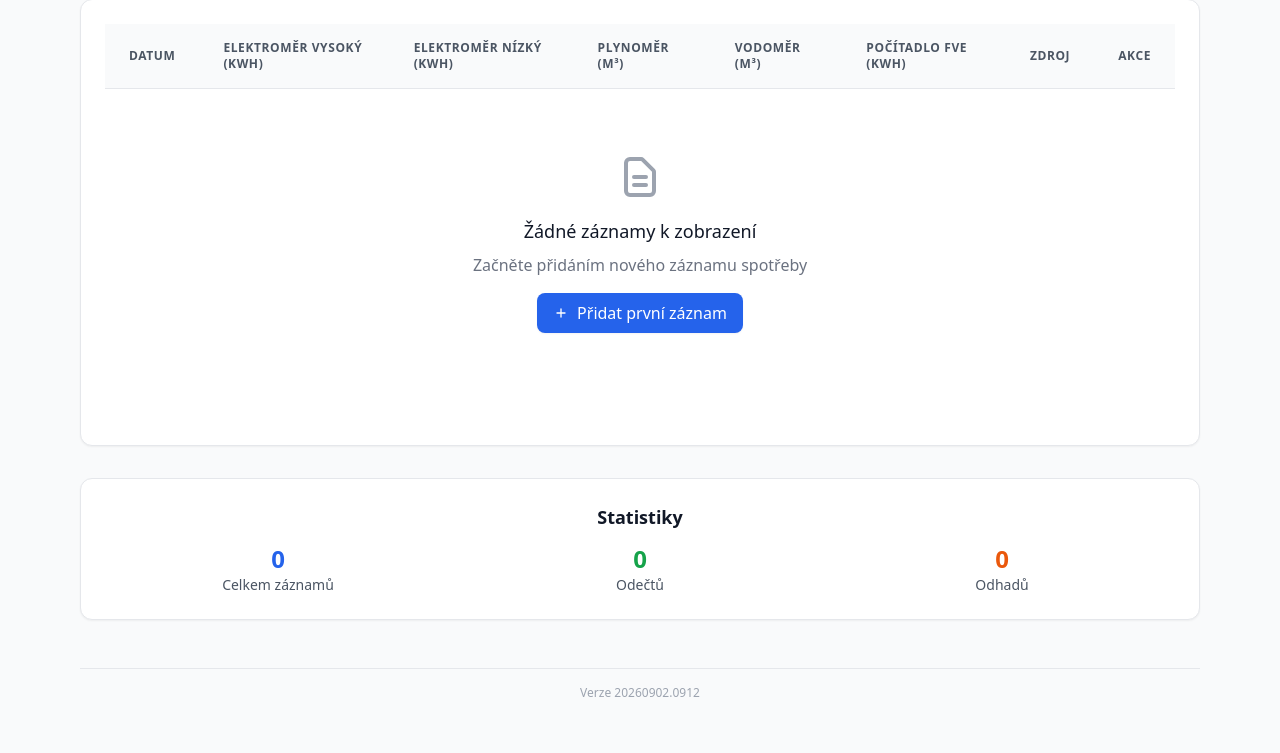
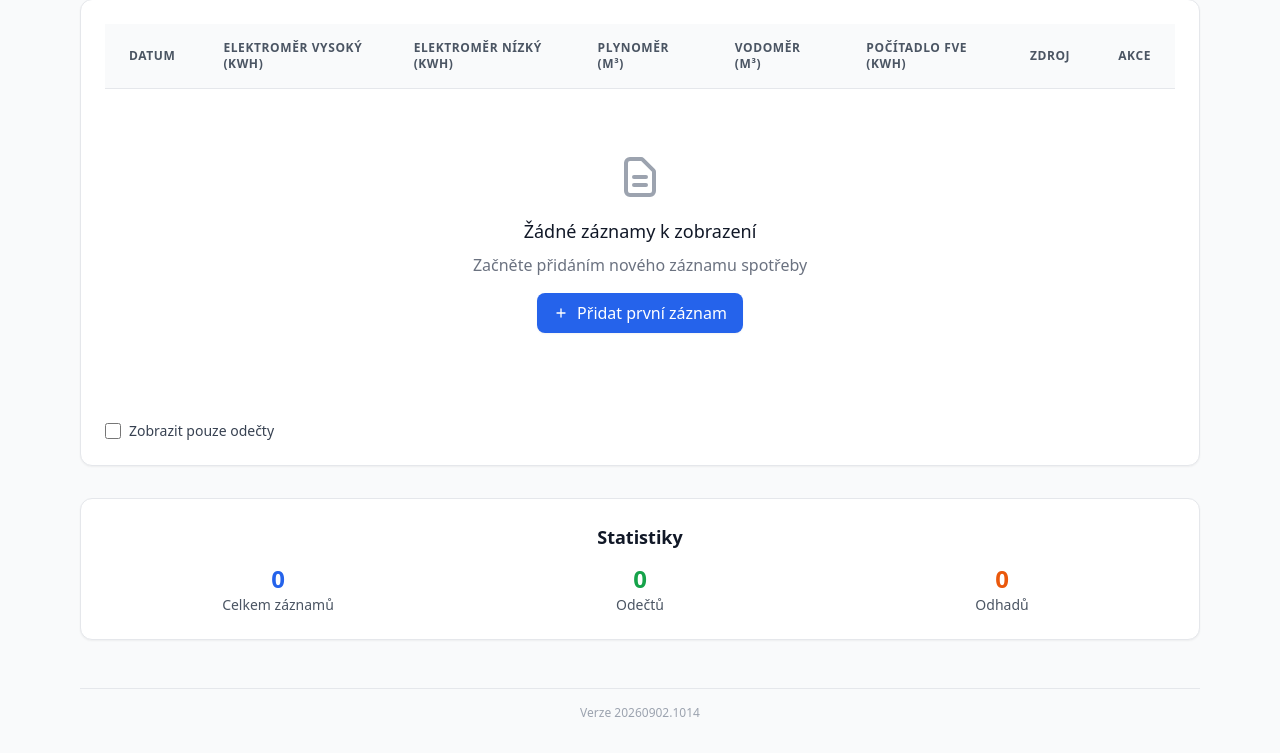
Before and after one commit to elvisek2020/web-evidence_spotreby_energii, a FastAPI app: page / in a window 1280 px wide. Shown: the part 133-886 px from the top of the page. Before the commit the page ends 830 px from the top, so only its background shows below. Run offline with FastAPI, Linux system fonts and the light colour scheme; data that the repository does not hold is empty; parts of the project's set-up code (start-up, migrations or seed data) failed here and were passed over; some libraries are stand-ins or nearby versions.

Commit message:
Filtr pouze odečtů v přehledu, čitelné stránkování v tmavém režimu
- checkbox "Zobrazit pouze odečty" v řádku se stránkováním skryje doplněné odhady
- stránkování a stavové hlášky přehledu mají dark varianty tříd
- nápovědy využívají celou šířku stránky a jsou zarovnané doleva

```diff
--- a/app/static/version.json
+++ b/app/static/version.json
@@ -1,3 +1,3 @@
 {
-  "version": "20260902.0912"
+  "version": "20260902.1014"
 }
--- a/app/templates/evidovat.html
+++ b/app/templates/evidovat.html
@@ -123,8 +123,8 @@
 
 <!-- Nápověda -->
 <section class="bg-white dark:bg-gray-800 rounded-xl shadow-sm border border-gray-200 dark:border-gray-700 p-6">
-    <h3 class="text-lg font-semibold text-gray-900 dark:text-white mb-3 text-center">Nápověda</h3>
-    <div class="space-y-2 text-sm text-gray-600 dark:text-gray-400 max-w-2xl mx-auto">
+    <h3 class="text-lg font-semibold text-gray-900 dark:text-white mb-3">Nápověda</h3>
+    <div class="space-y-2 text-sm text-gray-600 dark:text-gray-400">
         <p>• Všechna pole označená hvězdičkou (*) jsou povinná</p>
         <p>• Datum nesmí být v budoucnosti</p>
         <p>• Hodnoty měřičů musí být nezáporné čísla</p>
--- a/app/templates/grafy.html
+++ b/app/templates/grafy.html
@@ -101,8 +101,8 @@
 
 <!-- Nápověda -->
 <section class="bg-white dark:bg-gray-800 rounded-xl shadow-sm border border-gray-200 dark:border-gray-700 p-6">
-    <h3 class="text-lg font-semibold text-gray-900 dark:text-white mb-3 text-center">Nápověda</h3>
-    <div class="space-y-2 text-sm text-gray-600 dark:text-gray-400 max-w-2xl mx-auto">
+    <h3 class="text-lg font-semibold text-gray-900 dark:text-white mb-3">Nápověda</h3>
+    <div class="space-y-2 text-sm text-gray-600 dark:text-gray-400">
         <p>• Grafy výchozím nastavení zobrazují skutečnou měsíční spotřebu (přírůstky)</p>
         <p>• Můžete přepnout na zobrazení celkových stavů měřičů (kumulativní hodnoty)</p>
         <p>• Můžete zapínat/vypínat jednotlivé typy měřičů pomocí zaškrtávacích políček</p>
--- a/app/templates/index.html
+++ b/app/templates/index.html
@@ -90,11 +90,11 @@
                         </td>
                         <td class="px-6 py-4 whitespace-nowrap text-sm text-gray-700 dark:text-gray-300">
                             {% if record.source %}
-                                <span class="inline-flex items-center px-2.5 py-0.5 rounded-full text-xs font-medium bg-orange-100 text-orange-800">
+                                <span class="inline-flex items-center px-2.5 py-0.5 rounded-full text-xs font-medium bg-orange-100 text-orange-800 dark:bg-orange-900/50 dark:text-orange-300">
                                     Odhad
                                 </span>
                             {% else %}
-                                <span class="inline-flex items-center px-2.5 py-0.5 rounded-full text-xs font-medium bg-green-100 text-green-800">
+                                <span class="inline-flex items-center px-2.5 py-0.5 rounded-full text-xs font-medium bg-green-100 text-green-800 dark:bg-green-900/50 dark:text-green-300">
                                     Odečet
                                 </span>
                             {% endif %}
@@ -118,8 +118,8 @@
                                 <svg class="w-12 h-12 text-gray-400 mb-4" fill="none" stroke="currentColor" viewBox="0 0 24 24">
                                     <path stroke-linecap="round" stroke-linejoin="round" stroke-width="2" d="M9 12h6m-6 4h6m2 5H7a2 2 0 01-2-2V5a2 2 0 012-2h5.586a1 1 0 01.707.293l5.414 5.414a1 1 0 01.293.707V19a2 2 0 01-2 2z"/>
                                 </svg>
-                                <h3 class="text-lg font-medium text-gray-900 mb-2">Žádné záznamy k zobrazení</h3>
-                                <p class="text-gray-500 mb-4">Začněte přidáním nového záznamu spotřeby</p>
+                                <h3 class="text-lg font-medium text-gray-900 dark:text-white mb-2">Žádné záznamy k zobrazení</h3>
+                                <p class="text-gray-500 dark:text-gray-400 mb-4">Začněte přidáním nového záznamu spotřeby</p>
                                 <a href="/evidovat" class="btn-enhanced inline-flex items-center px-4 py-2 bg-blue-600 text-white font-medium rounded-lg hover:bg-blue-700 focus-visible:outline-none focus-visible:ring-2 focus-visible:ring-blue-300 transition-colors shadow-sm">
                                     <svg class="w-4 h-4 mr-2" fill="none" stroke="currentColor" viewBox="0 0 24 24">
                                         <path stroke-linecap="round" stroke-linejoin="round" stroke-width="2" d="M12 6v6m0 0v6m0-6h6m-6 0H6"/>
@@ -134,9 +134,16 @@
         </table>
     </div>
 
-    <!-- Stránkování -->
-    <div id="pagination-container" class="mt-6 flex justify-center">
-        <!-- Stránkování se načte dynamicky -->
+    <!-- Filtr a stránkování -->
+    <div class="mt-6 flex flex-wrap items-center justify-between gap-4">
+        <label class="inline-flex items-center gap-2 text-sm font-medium text-gray-700 dark:text-gray-300 cursor-pointer">
+            <input type="checkbox" id="only-manual" autocomplete="off" class="w-4 h-4 rounded border-gray-300 dark:border-gray-600 text-blue-600 focus-visible:outline-none focus-visible:ring-2 focus-visible:ring-blue-300">
+            Zobrazit pouze odečty
+        </label>
+
+        <div id="pagination-container">
+            <!-- Stránkování se načte dynamicky -->
+        </div>
     </div>
 </section>
 
@@ -167,6 +174,12 @@ let currentPage = 1;
 const recordsPerPage = 15;
 let totalRecords = 0;
 let totalPages = 0;
+let onlyManual = false;
+
+// Filtr se posílá jen při zapnutém omezení, jinak se zobrazují i doplněné odhady
+function sourceFilterParams() {
+    return onlyManual ? { source_filter: 'false' } : {};
+}
 
 async function loadData(page = 1) {
     const tbody = document.getElementById('data-table-body');
@@ -177,7 +190,7 @@ async function loadData(page = 1) {
             <td colspan="8" class="px-6 py-16 text-center">
                 <div class="flex flex-col items-center">
                     <div class="animate-spin rounded-full h-8 w-8 border-b-2 border-blue-600 mb-4"></div>
-                    <p class="text-gray-500">Načítání dat...</p>
+                    <p class="text-gray-500 dark:text-gray-400">Načítání dat...</p>
                 </div>
             </td>
         </tr>
@@ -186,7 +199,8 @@ async function loadData(page = 1) {
     try {
         // Načti záznamy s stránkováním
         const offset = (page - 1) * recordsPerPage;
-        const response = await fetch(`/api/spotreba?limit=${recordsPerPage}&offset=${offset}`);
+        const params = new URLSearchParams({ limit: recordsPerPage, offset, ...sourceFilterParams() });
+        const response = await fetch(`/api/spotreba?${params}`);
         const data = await response.json();
 
         // Aktualizace tabulky
@@ -207,8 +221,8 @@ async function loadData(page = 1) {
                         <svg class="w-12 h-12 text-red-400 mb-4" fill="none" stroke="currentColor" viewBox="0 0 24 24">
                             <path stroke-linecap="round" stroke-linejoin="round" stroke-width="2" d="M12 8v4m0 4h.01M21 12a9 9 0 11-18 0 9 9 0 0118 0z"/>
                         </svg>
-                        <h3 class="text-lg font-medium text-gray-900 mb-2">Chyba při načítání dat</h3>
-                        <p class="text-gray-500 mb-4">Zkuste obnovit stránku nebo kontaktujte podporu</p>
+                        <h3 class="text-lg font-medium text-gray-900 dark:text-white mb-2">Chyba při načítání dat</h3>
+                        <p class="text-gray-500 dark:text-gray-400 mb-4">Zkuste obnovit stránku nebo kontaktujte podporu</p>
                         <button onclick="loadData()" class="btn-enhanced inline-flex items-center px-4 py-2 bg-blue-600 text-white font-medium rounded-lg hover:bg-blue-700 focus-visible:outline-none focus-visible:ring-2 focus-visible:ring-blue-300 transition-colors shadow-sm">
                             <svg class="w-4 h-4 mr-2" fill="none" stroke="currentColor" viewBox="0 0 24 24">
                                 <path stroke-linecap="round" stroke-linejoin="round" stroke-width="2" d="M4 4v5h.582m15.356 2A8.001 8.001 0 004.582 9m0 0H9m11 11v-5h-.581m0 0a8.003 8.003 0 01-15.357-2m15.357 2H15"/>
@@ -233,8 +247,8 @@ function updateTable(data) {
                         <svg class="w-12 h-12 text-gray-400 mb-4" fill="none" stroke="currentColor" viewBox="0 0 24 24">
                             <path stroke-linecap="round" stroke-linejoin="round" stroke-width="2" d="M9 12h6m-6 4h6m2 5H7a2 2 0 01-2-2V5a2 2 0 012-2h5.586a1 1 0 01.707.293l5.414 5.414a1 1 0 01.293.707V19a2 2 0 01-2 2z"/>
                         </svg>
-                        <h3 class="text-lg font-medium text-gray-900 mb-2">Žádné záznamy k zobrazení</h3>
-                        <p class="text-gray-500 mb-4">Začněte přidáním nového záznamu spotřeby</p>
+                        <h3 class="text-lg font-medium text-gray-900 dark:text-white mb-2">Žádné záznamy k zobrazení</h3>
+                        <p class="text-gray-500 dark:text-gray-400 mb-4">Začněte přidáním nového záznamu spotřeby</p>
                         <a href="/evidovat" class="btn-enhanced inline-flex items-center px-4 py-2 bg-blue-600 text-white font-medium rounded-lg hover:bg-blue-700 focus-visible:outline-none focus-visible:ring-2 focus-visible:ring-blue-300 transition-colors shadow-sm">
                             <svg class="w-4 h-4 mr-2" fill="none" stroke="currentColor" viewBox="0 0 24 24">
                                 <path stroke-linecap="round" stroke-linejoin="round" stroke-width="2" d="M12 6v6m0 0v6m0-6h6m-6 0H6"/>
@@ -347,7 +361,8 @@ async function deleteRecord(id) {
 // Načti celkový počet záznamů
 async function loadTotalCount() {
     try {
-        const response = await fetch('/api/spotreba/count');
+        const params = new URLSearchParams(sourceFilterParams());
+        const response = await fetch(`/api/spotreba/count?${params}`);
         const data = await response.json();
         totalRecords = data.count;
         totalPages = Math.ceil(totalRecords / recordsPerPage);
@@ -355,6 +370,10 @@ async function loadTotalCount() {
         console.error('Chyba při načítání počtu záznamů:', error);
     }
 }
+
+const pageButtonClass = 'px-3 py-2 text-sm font-medium text-gray-600 dark:text-gray-300 bg-white dark:bg-gray-700 border border-gray-300 dark:border-gray-600 rounded-md hover:bg-gray-50 dark:hover:bg-gray-600 hover:text-gray-900 dark:hover:text-white transition-colors';
+const pageDisabledClass = 'px-3 py-2 text-sm font-medium text-gray-400 dark:text-gray-500 bg-gray-100 dark:bg-gray-800 border border-gray-300 dark:border-gray-600 rounded-md cursor-not-allowed';
+const pageEllipsisClass = 'px-3 py-2 text-sm font-medium text-gray-500 dark:text-gray-400';
 
 // Aktualizace stránkování
 function updatePagination() {
@@ -371,14 +390,13 @@ function updatePagination() {
     // Předchozí stránka
     if (currentPage > 1) {
         paginationHTML += `
-            <button onclick="loadData(${currentPage - 1})"
-                    class="px-3 py-2 text-sm font-medium text-gray-500 bg-white border border-gray-300 rounded-md hover:bg-gray-50 hover:text-gray-700">
+            <button onclick="loadData(${currentPage - 1})" class="${pageButtonClass}">
                 Předchozí
             </button>
         `;
     } else {
         paginationHTML += `
-            <span class="px-3 py-2 text-sm font-medium text-gray-300 bg-gray-100 border border-gray-300 rounded-md cursor-not-allowed">
+            <span class="${pageDisabledClass}">
                 Předchozí
             </span>
         `;
@@ -390,13 +408,12 @@ function updatePagination() {
 
     if (startPage > 1) {
         paginationHTML += `
-            <button onclick="loadData(1)"
-                    class="px-3 py-2 text-sm font-medium text-gray-500 bg-white border border-gray-300 rounded-md hover:bg-gray-50 hover:text-gray-700">
+            <button onclick="loadData(1)" class="${pageButtonClass}">
                 1
             </button>
         `;
         if (startPage > 2) {
-            paginationHTML += '<span class="px-3 py-2 text-sm font-medium text-gray-500">...</span>';
+            paginationHTML += `<span class="${pageEllipsisClass}">...</span>`;
         }
     }
 
@@ -409,8 +426,7 @@ function updatePagination() {
             `;
         } else {
             paginationHTML += `
-                <button onclick="loadData(${i})"
-                        class="px-3 py-2 text-sm font-medium text-gray-500 bg-white border border-gray-300 rounded-md hover:bg-gray-50 hover:text-gray-700">
+                <button onclick="loadData(${i})" class="${pageButtonClass}">
                     ${i}
                 </button>
             `;
@@ -419,11 +435,10 @@ function updatePagination() {
 
     if (endPage < totalPages) {
         if (endPage < totalPages - 1) {
-            paginationHTML += '<span class="px-3 py-2 text-sm font-medium text-gray-500">...</span>';
+            paginationHTML += `<span class="${pageEllipsisClass}">...</span>`;
         }
         paginationHTML += `
-            <button onclick="loadData(${totalPages})"
-                    class="px-3 py-2 text-sm font-medium text-gray-500 bg-white border border-gray-300 rounded-md hover:bg-gray-50 hover:text-gray-700">
+            <button onclick="loadData(${totalPages})" class="${pageButtonClass}">
                 ${totalPages}
             </button>
         `;
@@ -432,14 +447,13 @@ function updatePagination() {
     // Další stránka
     if (currentPage < totalPages) {
         paginationHTML += `
-            <button onclick="loadData(${currentPage + 1})"
-                    class="px-3 py-2 text-sm font-medium text-gray-500 bg-white border border-gray-300 rounded-md hover:bg-gray-50 hover:text-gray-700">
+            <button onclick="loadData(${currentPage + 1})" class="${pageButtonClass}">
                 Další
             </button>
         `;
     } else {
         paginationHTML += `
-            <span class="px-3 py-2 text-sm font-medium text-gray-300 bg-gray-100 border border-gray-300 rounded-md cursor-not-allowed">
+            <span class="${pageDisabledClass}">
                 Další
             </span>
         `;
@@ -450,7 +464,7 @@ function updatePagination() {
     const endRecord = Math.min(currentPage * recordsPerPage, totalRecords);
 
     paginationHTML += `
-        <div class="ml-4 text-sm text-gray-700">
+        <div class="ml-4 text-sm text-gray-700 dark:text-gray-300">
             Zobrazeno ${startRecord}-${endRecord} z ${totalRecords} záznamů
         </div>
     `;
@@ -483,9 +497,25 @@ document.addEventListener('click', function(e) {
 });
 
 document.addEventListener('DOMContentLoaded', async function() {
+    const onlyManualCheckbox = document.getElementById('only-manual');
+    if (onlyManualCheckbox) {
+        onlyManualCheckbox.addEventListener('change', function() {
+            onlyManual = this.checked;
+            loadData(1);
+        });
+        // Prohlížeč může po reloadu obnovit zaškrtnutí, serverem vykreslená tabulka je ale nefiltrovaná
+        onlyManual = onlyManualCheckbox.checked;
+    }
+
+    loadStats();
+
+    if (onlyManual) {
+        loadData(1);
+        return;
+    }
+
     await loadTotalCount();
     updatePagination();
-    loadStats();
 });
 </script>
 {% endblock %}
--- a/app/templates/missing_data.html
+++ b/app/templates/missing_data.html
@@ -106,8 +106,8 @@
 
 <!-- Nápověda -->
 <section class="bg-white dark:bg-gray-800 rounded-xl shadow-sm border border-gray-200 dark:border-gray-700 p-6">
-    <h3 class="text-lg font-semibold text-gray-900 dark:text-white mb-3 text-center">Nápověda</h3>
-    <div class="space-y-2 text-sm text-gray-600 dark:text-gray-400 max-w-2xl mx-auto">
+    <h3 class="text-lg font-semibold text-gray-900 dark:text-white mb-3">Nápověda</h3>
+    <div class="space-y-2 text-sm text-gray-600 dark:text-gray-400">
         <p>• Systém prochází všechny záznamy a hledá kalendářní měsíce bez odečtu</p>
         <p>• Stavy měřičů dopočítá lineárně podle skutečného odstupu dnů mezi sousedními odečty</p>
         <p>• Mezeru navazující na výměnu měřiče vynechá, protože stavy na sebe nenavazují</p>
```
Also changed, not shown: README.md.
